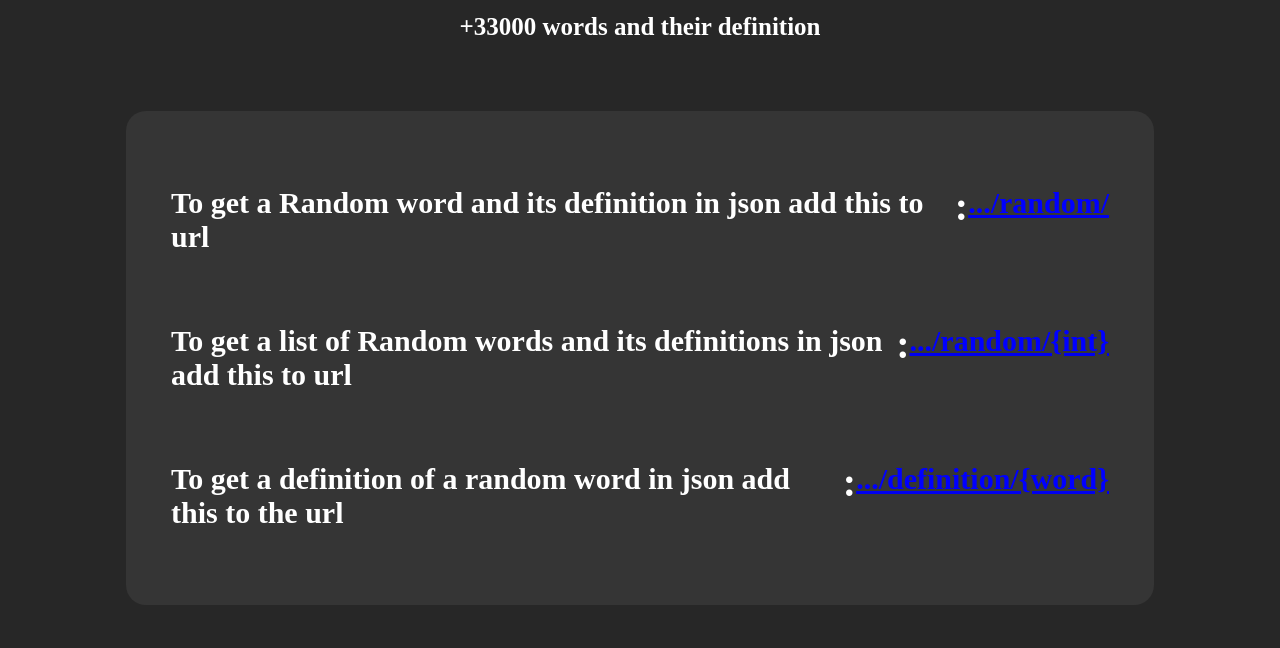
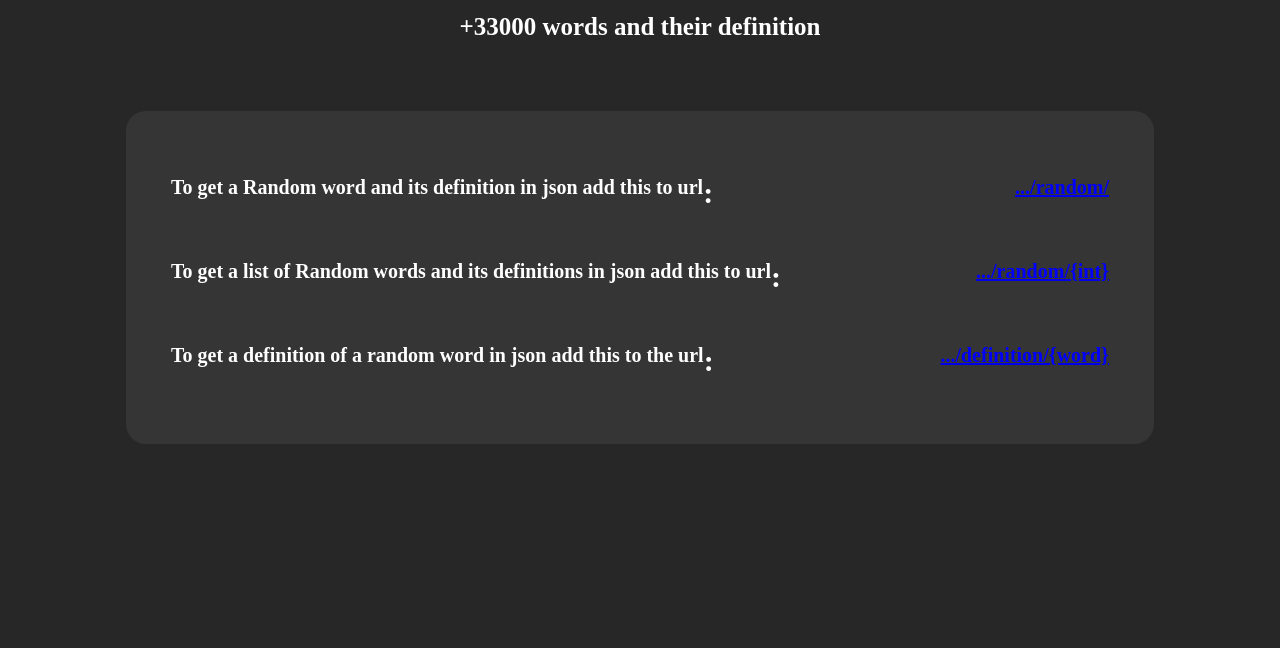
Before and after one commit to v1mbi/random_word_api, a Django app: page / in a window 1280 px wide. Shown: the part 152-800 px from the top of the page. Run offline with Django 5.2, Linux system fonts and the light colour scheme.

Commit message:
adjusted Html again

```diff
--- a/api/templates/api/index.html
+++ b/api/templates/api/index.html
@@ -26,36 +26,36 @@
 
     <div style="padding: 40px; margin: auto; border-radius: 20px; background-color: rgb(53, 53, 53);width: 75%;margin-top: 70px;">
       <div style="display: flex; padding: 5px;">
-        <h3 style="font-size: 30px; color: white;">
+        <h3 style="font-size: 20px; color: white;">
           To get a Random word and its definition in json add this to url
         </h3>
-        <h1 style="font-size: 40px ;color: white;"> : </h1>
+        <h1 style="font-size: 30px ;color: white;"> : </h1>
         <a href="https://random-word-api-d7bd.onrender.com/random/"
-        style="margin-left: auto;"><h3 style="color: blue; font-style: normal; font-size: 30px">
+        style="margin-left: auto;"><h3 style="color: blue; font-style: normal; font-size: 20px">
             .../random/
           </h3></a
         >
       </div>
       <div style="display: flex; padding: 5px; ">
-        <h3 style="font-size: 30px; color: white;">
+        <h3 style="font-size: 20px; color: white;">
           To get a list of Random words and its definitions in json add this to
           url
         </h3>
-        <h1 style="font-size: 40px ;color: white;"> : </h1>
+        <h1 style="font-size: 30px ;color: white;"> : </h1>
         <a href="https://random-word-api-d7bd.onrender.com/random/"
-           style="margin-left: auto;"><h3 style="color: blue; font-style: normal; font-size: 30px">
+           style="margin-left: auto;"><h3 style="color: blue; font-style: normal; font-size: 20px">
             .../random/{int}
           </h3></a
         >
       </div>
 
       <div style="display: flex; padding: 5px; ">
-        <h3 style="font-size: 30px; color: white;">
+        <h3 style="font-size: 20px; color: white;">
           To get a definition of a random word in json add this to the url
         </h3>
-        <h1 style="font-size: 40px ;color: white;"> : </h1>
+        <h1 style="font-size: 30px ;color: white;"> : </h1>
         <a href="https://random-word-api-d7bd.onrender.com/definition/"
-        style="margin-left: auto;"><h3 style="color: rgb(0, 0, 255); font-style: normal; font-size: 30px">
+        style="margin-left: auto;"><h3 style="color: rgb(0, 0, 255); font-style: normal; font-size: 20px">
             .../definition/{word}
           </h3></a
         >
```
